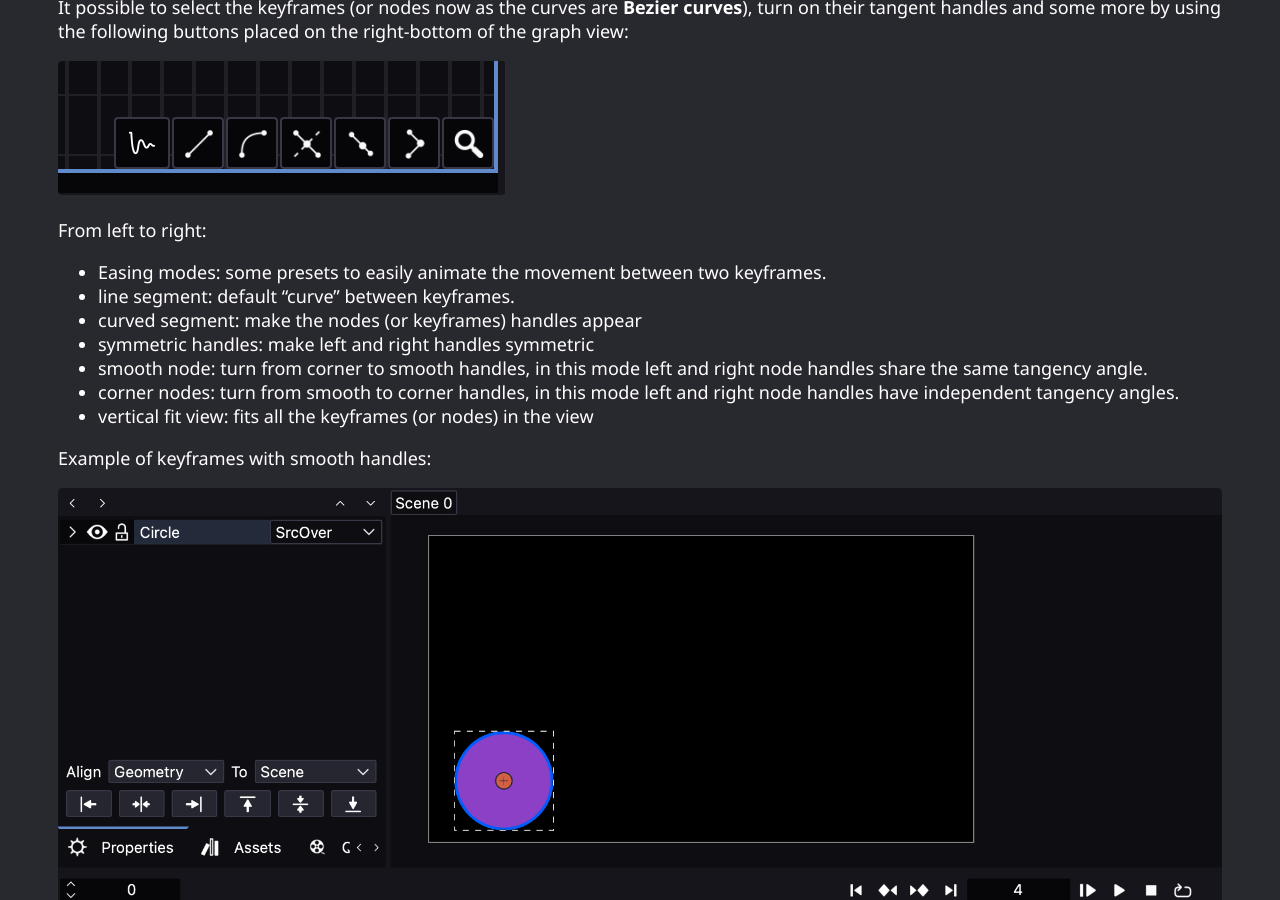
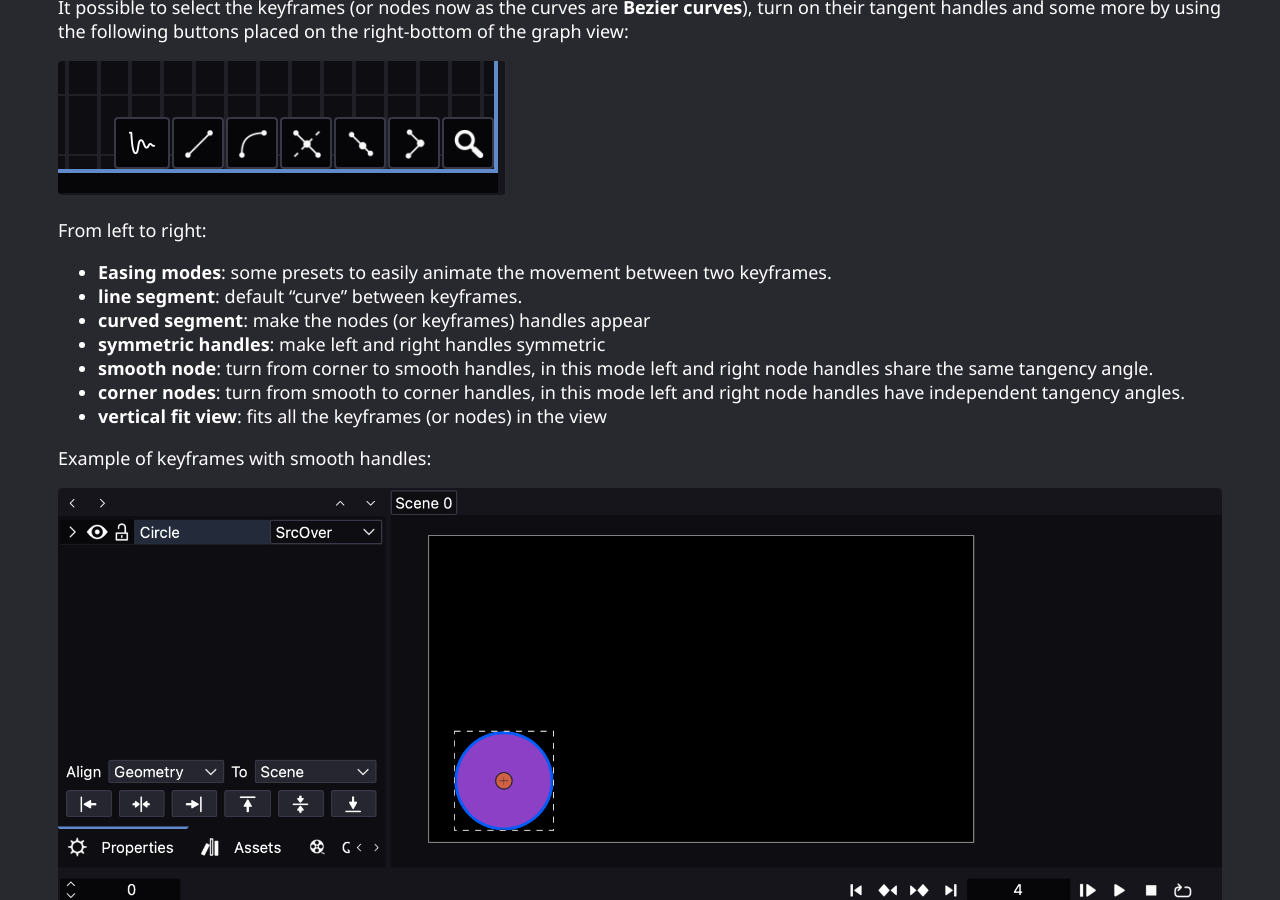
Before and after one commit to friction2d/friction2d.github.io, a Jekyll site: the page built from documentation/usage.md, in a window 1280 px wide and 900 px high, scrolled down 10052 px. Built offline with Jekyll 4.4.1, drawn with Linux system fonts in a browser that asks for light colours; some of the changed text lies outside the part shown.

Commit message:
small improvements to last chapter

```diff
--- a/documentation/usage.md
+++ b/documentation/usage.md
@@ -131,7 +131,7 @@ In this panel, it is possible to `copy`, `paste` and even `duplicate` keyframes
 
 ### Graph view
 
-The interpolation between keyframes is linear by default, but this can be changed with the `Graph view` as it adds the possibility to edit the "speed" and evolution of the value animation from one keyframe to the other in a graphical way.
+The interpolation between keyframes **is linear by default**, but this can be changed with the `Graph view` as it adds the possibility to edit the "speed" and evolution of the value animation from one keyframe to the other in a graphical way.
 
 In order to activate it, it is needed to select at least one parameter (if more than one just add more to the selection using the `Shift` modifier, a color between the "activate animation" button and the parameter label will show the color of the graph curves) in the **[Timeline](userinterface.html#5-timeline)** panel (it doesn't work in the Properties panel as there is no timeline in that panel) and press the `Graph view` icon:
 
@@ -146,13 +146,13 @@ It possible to select the keyframes (or nodes now as the curves are **Bezier cur
 ![Graph view button](/assets/documentation/usage/usage_graph_view_3.png)
 
 From left to right:
-- Easing modes: some presets to easily animate the movement between two keyframes.
-- line segment: default "curve" between keyframes.
-- curved segment: make the nodes (or keyframes) handles appear
-- symmetric handles: make left and right handles symmetric
-- smooth node: turn from corner to smooth handles, in this mode left and right node handles share the same tangency angle.
-- corner nodes: turn from smooth to corner handles, in this mode left and right node handles have independent tangency angles.
-- vertical fit view: fits all the keyframes (or nodes) in the view
+- **Easing modes**: some presets to easily animate the movement between two keyframes.
+- **line segment**: default "curve" between keyframes.
+- **curved segment**: make the nodes (or keyframes) handles appear
+- **symmetric handles**: make left and right handles symmetric
+- **smooth node**: turn from corner to smooth handles, in this mode left and right node handles share the same tangency angle.
+- **corner nodes**: turn from smooth to corner handles, in this mode left and right node handles have independent tangency angles.
+- **vertical fit view**: fits all the keyframes (or nodes) in the view
 
 Example of keyframes with smooth handles:
 
```
